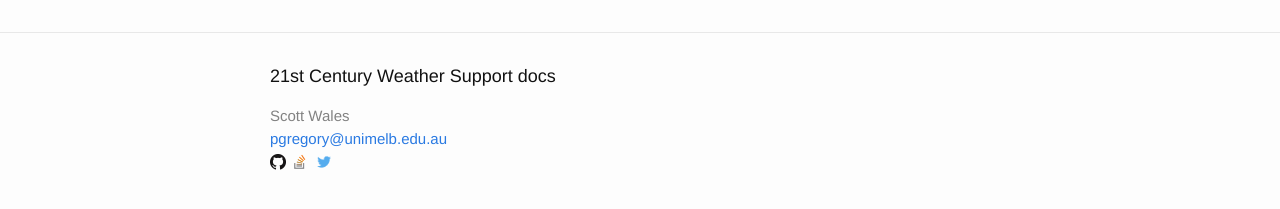
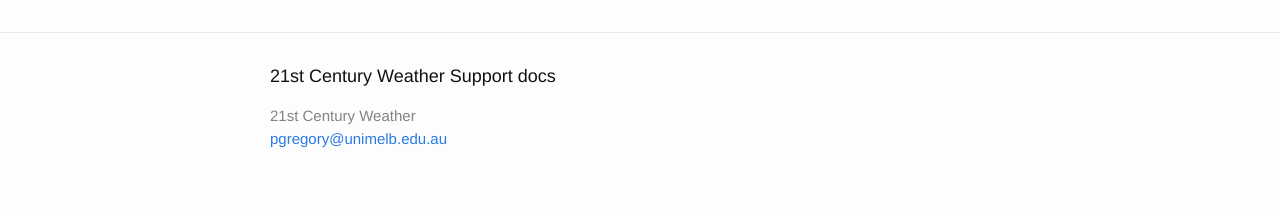
Before and after one commit to 21centuryweather/21centuryweather.github.io, a Jekyll site: the page built from index.html, in a window 1280 px wide. Shown: the part 327-536 px from the top of the page. Built offline with Jekyll 4.4.1, drawn with Linux system fonts in a browser that asks for light colours.

Commit message:
UPDATES :local changes

```diff
--- a/_includes/footer.html
+++ b/_includes/footer.html
@@ -7,19 +7,9 @@
     <div class="footer-col-wrapper">
       <div class="footer-col  footer-col-1">
         <ul class="contact-list">
-          <li>Scott Wales</li>
+          <li>21st Century Weather</li>
           <li><a href="mailto:{{ site.email }}">{{ site.email }}</a></li>
-          <li>
-            <a href="https://github.com/ScottWales">
-                <img height="16" width="16" src="/images/GitHub-Mark-32px.png"/>
-            </a>
-            <a href="http://stackoverflow.com/users/208625/scott-wales">
-                <img height="20" width="20" src="/images/so-icon.png"/>
-            </a>
-            <a href="http://twitter.com/ScottAWales">
-                <img height="20" width="20" src="/images/TwitterLogo.png"/>
-            </a>
-          </li>
+
         </ul>
       </div>
 
```
